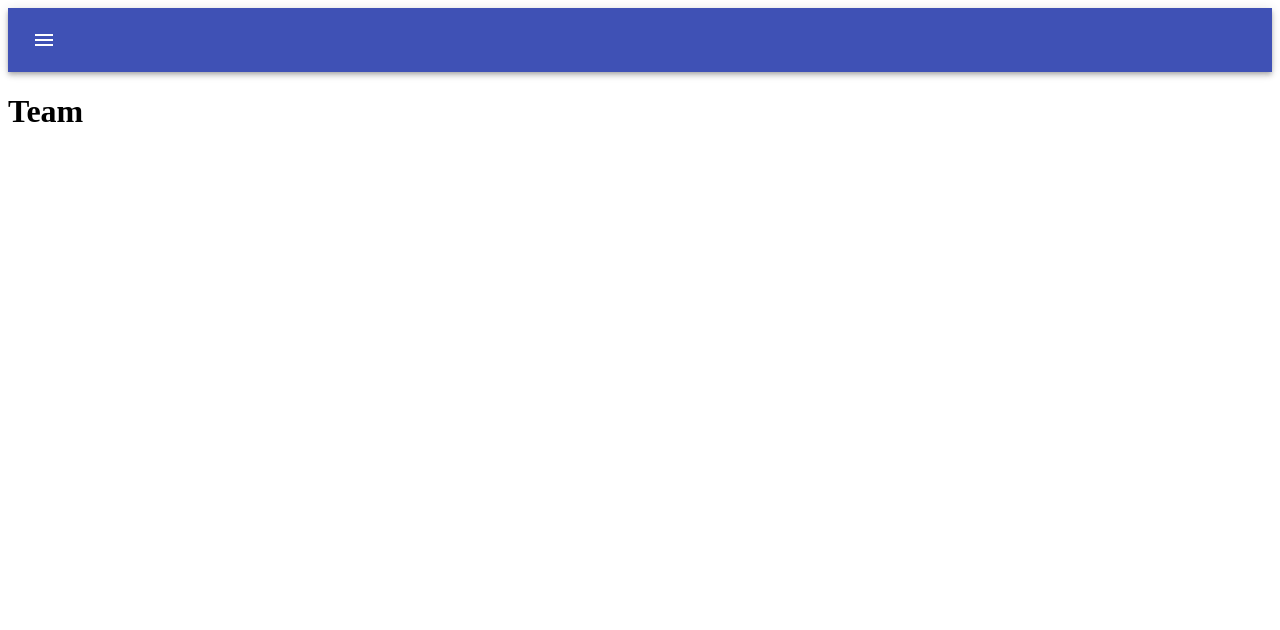
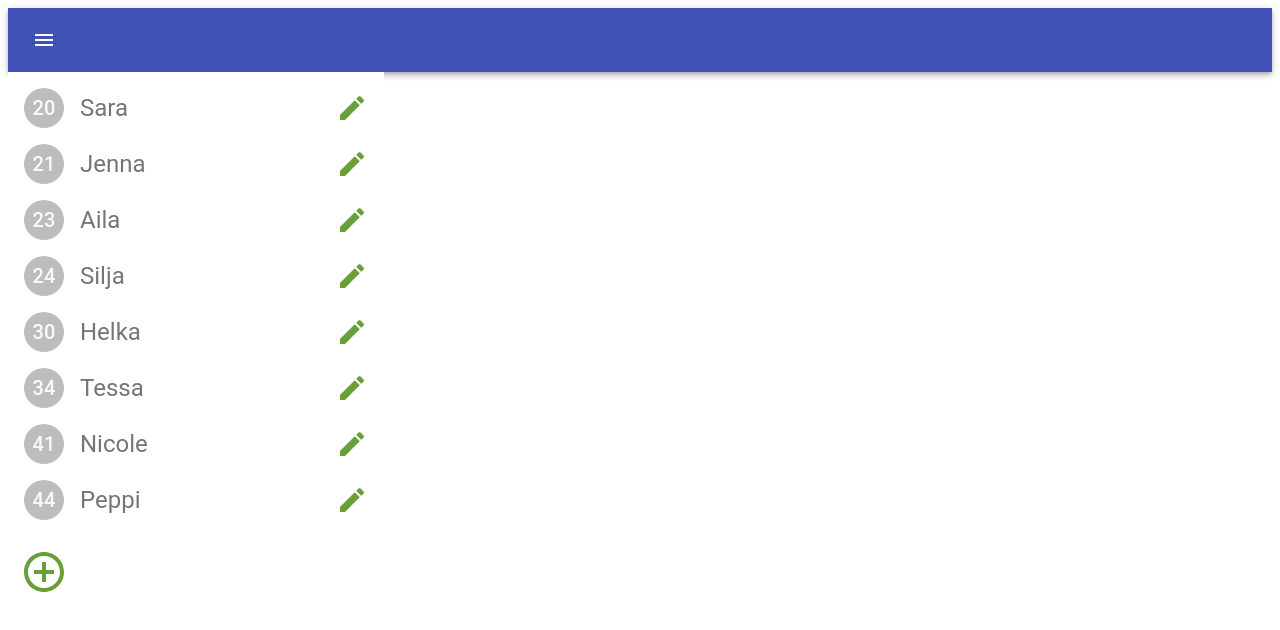
Before and after one commit to timvar/oneteam-basketball-stats, a React (Create React App) app in the folder front-oneteam-basketball-stats/: page /team in a window 1280 px wide. Shown: the top 630 px of the page. Built offline with nearby package versions, Linux system fonts and the light colour scheme.

Commit message:
team view

```diff
--- a/front-oneteam-basketball-stats/src/PlayerButtons/index.tsx
+++ b/front-oneteam-basketball-stats/src/PlayerButtons/index.tsx
@@ -23,19 +23,25 @@ const PlayerButtons: React.FC<Props> = ({ showPlayerButtons }) => {
             playerNumber={players[0].playerNumber}
             showPlayerButtons={showPlayerButtons}
           />
-        ) : null}
+        ) : (
+          <EmptyButton />
+        )}
         {players[1] ? (
           <PlayerButton
             playerNumber={players[1].playerNumber}
             showPlayerButtons={showPlayerButtons}
           />
-        ) : null}
+        ) : (
+          <EmptyButton />
+        )}
         {players[2] ? (
           <PlayerButton
             playerNumber={players[2].playerNumber}
             showPlayerButtons={showPlayerButtons}
           />
-        ) : null}
+        ) : (
+          <EmptyButton />
+        )}
       </Box>
       <Box
         display="flex"
@@ -49,19 +55,25 @@ const PlayerButtons: React.FC<Props> = ({ showPlayerButtons }) => {
             playerNumber={players[3].playerNumber}
             showPlayerButtons={showPlayerButtons}
           />
-        ) : null}
+        ) : (
+          <EmptyButton />
+        )}
         {players[4] ? (
           <PlayerButton
             playerNumber={players[4].playerNumber}
             showPlayerButtons={showPlayerButtons}
           />
-        ) : null}
+        ) : (
+          <EmptyButton />
+        )}
         {players[5] ? (
           <PlayerButton
             playerNumber={players[5].playerNumber}
             showPlayerButtons={showPlayerButtons}
           />
-        ) : null}
+        ) : (
+          <EmptyButton />
+        )}
       </Box>
       <Box
         display="flex"
@@ -75,19 +87,25 @@ const PlayerButtons: React.FC<Props> = ({ showPlayerButtons }) => {
             playerNumber={players[6].playerNumber}
             showPlayerButtons={showPlayerButtons}
           />
-        ) : null}
+        ) : (
+          <EmptyButton />
+        )}
         {players[7] ? (
           <PlayerButton
             playerNumber={players[7].playerNumber}
             showPlayerButtons={showPlayerButtons}
           />
-        ) : null}
+        ) : (
+          <EmptyButton />
+        )}
         {players[8] ? (
           <PlayerButton
             playerNumber={players[8].playerNumber}
             showPlayerButtons={showPlayerButtons}
           />
-        ) : null}
+        ) : (
+          <EmptyButton />
+        )}
       </Box>
       <Box
         display="flex"
@@ -101,7 +119,9 @@ const PlayerButtons: React.FC<Props> = ({ showPlayerButtons }) => {
             playerNumber={players[9].playerNumber}
             showPlayerButtons={showPlayerButtons}
           />
-        ) : null}
+        ) : (
+          <EmptyButton />
+        )}
         {players[10] ? (
           <PlayerButton
             playerNumber={players[10].playerNumber}
--- a/front-oneteam-basketball-stats/src/components/buttons/PlayerButton.tsx
+++ b/front-oneteam-basketball-stats/src/components/buttons/PlayerButton.tsx
@@ -20,7 +20,7 @@ const useStyles = makeStyles({
 });
 
 interface Props {
-  playerNumber: string;
+  playerNumber: number;
   showPlayerButtons: (value: boolean) => void;
 }
 
--- a/front-oneteam-basketball-stats/src/data/players.ts
+++ b/front-oneteam-basketball-stats/src/data/players.ts
@@ -2,43 +2,43 @@ import { Player } from '../types';
 
 export const players: Player[] = [
   {
-    id: 1,
-    playerNumber: '5',
-  },
-  {
-    id: 2,
-    playerNumber: '11',
-  },
-  {
     id: 3,
-    playerNumber: '20',
+    playerNumber: 20,
+    playerName: 'Sara',
   },
   {
     id: 4,
-    playerNumber: '21',
+    playerNumber: 21,
+    playerName: 'Jenna',
   },
   {
     id: 5,
-    playerNumber: '23',
+    playerNumber: 23,
+    playerName: 'Aila',
   },
   {
     id: 6,
-    playerNumber: '24',
+    playerNumber: 24,
+    playerName: 'Silja',
   },
   {
     id: 7,
-    playerNumber: '30',
+    playerNumber: 30,
+    playerName: 'Helka',
   },
   {
     id: 8,
-    playerNumber: '34',
+    playerNumber: 34,
+    playerName: 'Tessa',
   },
   {
     id: 9,
-    playerNumber: '41',
+    playerNumber: 41,
+    playerName: 'Nicole',
   },
   {
     id: 10,
-    playerNumber: '44',
+    playerNumber: 44,
+    playerName: 'Peppi',
   },
 ];
--- a/front-oneteam-basketball-stats/src/store/event/reducers.ts
+++ b/front-oneteam-basketball-stats/src/store/event/reducers.ts
@@ -7,7 +7,7 @@ import {
 
 const initialState: EventState = {
   gameEvent: '',
-  playerNumber: '',
+  playerNumber: undefined,
 };
 
 const eventReducer = (
--- a/front-oneteam-basketball-stats/src/store/event/types.ts
+++ b/front-oneteam-basketball-stats/src/store/event/types.ts
@@ -3,12 +3,12 @@ export interface GameEvent {
 }
 
 export interface PlayerNumber {
-  playerNumber: string;
+  playerNumber: number;
 }
 
 export interface EventState {
   gameEvent: string;
-  playerNumber: string;
+  playerNumber: number | undefined;
 }
 
 export const SET_GAME_EVENT = 'SET_GAME_EVENT';
--- a/front-oneteam-basketball-stats/src/store/stat/reducers.ts
+++ b/front-oneteam-basketball-stats/src/store/stat/reducers.ts
@@ -67,7 +67,7 @@ const statReducer = (
   action: StatActionTypes
 ): StatState => {
   const emptyStat: Stat = {
-    playerNumber: '',
+    playerNumber: undefined,
     onePm: 0,
     twoPm: 0,
     threePm: 0,
--- a/front-oneteam-basketball-stats/src/store/stat/types.ts
+++ b/front-oneteam-basketball-stats/src/store/stat/types.ts
@@ -1,5 +1,5 @@
 export interface Stat {
-  playerNumber: string;
+  playerNumber: number | undefined;
   onePm: number;
   twoPm: number;
   threePm: number;
@@ -16,7 +16,7 @@ export interface Stat {
 
 export interface LastEvent {
   gameEvent: string;
-  playerNumber: string;
+  playerNumber: number | undefined;
 }
 
 export interface StatState {
--- a/front-oneteam-basketball-stats/src/types.ts
+++ b/front-oneteam-basketball-stats/src/types.ts
@@ -1,6 +1,7 @@
 export interface Player {
   id: number;
-  playerNumber: string;
+  playerNumber: number;
+  playerName: string;
 }
 
 export interface Event {
--- a/front-oneteam-basketball-stats/src/views/Header/index.tsx
+++ b/front-oneteam-basketball-stats/src/views/Header/index.tsx
@@ -154,7 +154,7 @@ const Header: React.FC = () => {
           >
             <MenuIcon />
           </IconButton>
-          <Typography>{menuTitle}</Typography>
+          <Typography variant="h5">{menuTitle}</Typography>
         </Toolbar>
         <Drawer anchor="right" open={drawerOpen} onClose={toggleDrawer(false)}>
           {list()}
--- /dev/null
+++ b/front-oneteam-basketball-stats/src/views/Team/Player.tsx
@@ -0,0 +1,43 @@
+import React from 'react';
+import {
+  Typography,
+  ListItem,
+  ListItemAvatar,
+  Avatar,
+  ListItemText,
+  ListItemSecondaryAction,
+  IconButton,
+} from '@material-ui/core';
+import EditIcon from '@material-ui/icons/Edit';
+import { successColor } from '../../constants/colors';
+
+interface Props {
+  playerNumber: number;
+  playerName: string;
+}
+
+const Player: React.FC<Props> = ({ playerName, playerNumber }) => {
+  return (
+    <ListItem>
+      <ListItemAvatar>
+        <Avatar>
+          <Typography variant="h6">{playerNumber}</Typography>
+        </Avatar>
+      </ListItemAvatar>
+      <ListItemText
+        primary={
+          <Typography variant="h5" color="textSecondary">
+            {playerName}
+          </Typography>
+        }
+      />
+      <ListItemSecondaryAction>
+        <IconButton edge="end" aria-label="delete">
+          <EditIcon style={{ fontSize: 32, color: successColor }} />
+        </IconButton>
+      </ListItemSecondaryAction>
+    </ListItem>
+  );
+};
+
+export default Player;
--- a/front-oneteam-basketball-stats/src/views/Team/index.tsx
+++ b/front-oneteam-basketball-stats/src/views/Team/index.tsx
@@ -1,10 +1,46 @@
 import React from 'react';
+import { makeStyles, Theme, createStyles } from '@material-ui/core/styles';
+import { Grid, List, IconButton } from '@material-ui/core';
+import AddCircleOutlineIcon from '@material-ui/icons/AddCircleOutline';
+import { successColor } from '../../constants/colors';
+import { players } from '../../data/players';
+import Player from './Player';
+
+const useStyles = makeStyles((theme: Theme) =>
+  createStyles({
+    root: {
+      flexGrow: 1,
+      maxWidth: 752,
+    },
+    demo: {
+      backgroundColor: theme.palette.background.paper,
+    },
+  })
+);
 
 const Team: React.FC = () => {
+  const classes = useStyles();
   return (
-    <>
-      <h1>Team</h1>
-    </>
+    <div className={classes.root}>
+      <Grid item xs={12} md={6}>
+        <div className={classes.demo}>
+          <List>
+            {players.map((p) => (
+              <Player
+                key={p.id}
+                playerName={p.playerName}
+                playerNumber={p.playerNumber}
+              />
+            ))}
+          </List>
+          <IconButton>
+            <AddCircleOutlineIcon
+              style={{ fontSize: 48, color: successColor }}
+            />
+          </IconButton>
+        </div>
+      </Grid>
+    </div>
   );
 };
 
```
Also changed, not shown: 1 other file (tests, documents, lock files or other folders).
